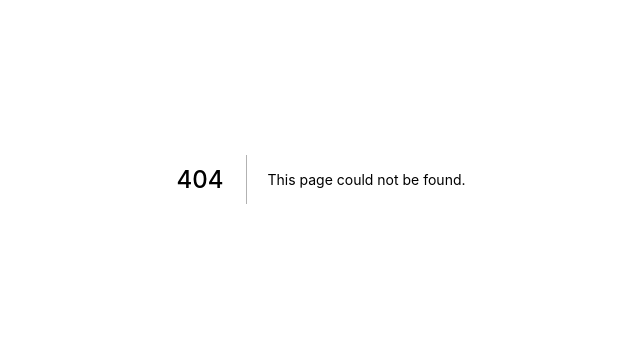
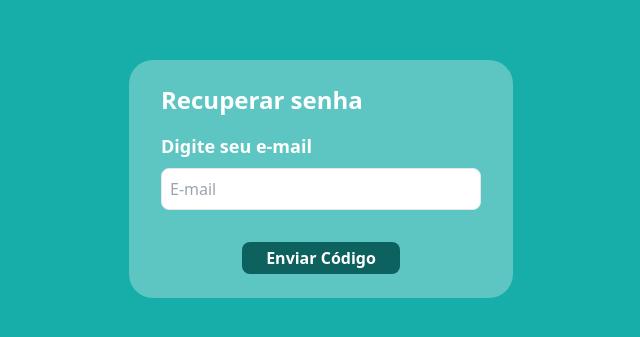
Before and after one commit to PedroSouza157998/ufpe-map, a Next.js app: page /recover-password in a window 1280 px wide. Before the commit this address had no page. Shown: the part 221-558 px from the top of the page, without its empty margins (319-959 px from the left). Built offline with nearby package versions, Linux system fonts and the light colour scheme.

Commit message:
add recover-password and link button login page

```diff
--- a/src/app/modules/login/index.tsx
+++ b/src/app/modules/login/index.tsx
@@ -3,9 +3,6 @@ import { useRouter } from 'next/router';
 import { toast } from 'react-toastify';
 
 import axios from '../../../global/services/api';
-import Link from 'next/link';
-
-import newUser from '../../../pages/new-user'
 
 export default function Login() {
 
@@ -56,6 +53,10 @@ export default function Login() {
     router.push('/new-user');
   }
 
+  const handleRecoverPassword = () => {
+    router.push('/recover-password');
+  }
+
   return (
     <main className="flex flex-col items-center justify-center h-screen bg-green">
         <div className="flex flex-col items-center justify-center">
@@ -96,7 +97,7 @@ export default function Login() {
               Acessar
             </button>
           <form/>
-          <button className='self-start mt-8'>Esqueci minha senha</button>
+          <button onClick={handleRecoverPassword} className='self-start mt-8'>Esqueci minha senha</button>
           <button onClick={handleNewUser} className='self-start mt-4'>Criar novo usuário</button>
         </div>
     </main>
--- /dev/null
+++ b/src/app/modules/recover-password/index.tsx
@@ -0,0 +1,51 @@
+import { useState } from "react"
+
+export default function recoverPassword() {
+
+    const [email, setEmail] = useState('');
+    const [error, setError] = useState('');
+
+    const handleRecoverPassword = async(e: React.FormEvent) => {
+        e.preventDefault();
+
+        //lógica para enviar notificação email
+
+        // Verificar se o email é válido
+        if (!validateEmail(email)) {
+            setError('Invalid email format');
+            return;
+        }
+
+        console.log('Código enviado com sucesso!')
+    }
+
+    const validateEmail = (email: string): boolean => {
+        const emailRegex = /^[^\s@]+@[^\s@]+\.[^\s@]+$/;
+        return emailRegex.test(email);
+    };
+
+
+    return (
+        <main className="flex flex-col items-center justify-center h-screen bg-green">
+            <div className="w-96 h- flex flex-col bg-white bg-opacity-30 items-center text-white rounded-3xl p-6">
+                <h1 className="self-start text-2xl font-semibold mb-4 ml-2">Recuperar senha</h1>
+                <form action="">
+                    <div className="flex flex-col justify-center">
+                        <div className='mb-4'>
+                            <label className='block text-white font-semibold text-lg mb-2'>Digite seu e-mail</label>
+                            {error && <p className="text-red-500">{error}</p>}
+                            <input
+                                type="email"
+                                className="w-80 border text-gray-600 rounded-lg p-2"
+                                placeholder="E-mail"
+                                value={email}
+                                onChange={(e) => {setEmail(e.target.value)}}
+                            />
+                        </div>
+                    </div>
+                </form>
+                <button type="submit" onClick={handleRecoverPassword} className="w-23 bg-btn-login text-white font-semibold p-1 px-6 mt-4 rounded-lg">Enviar Código</button>
+            </div>
+        </main>
+    )
+}
--- /dev/null
+++ b/src/pages/recover-password.tsx
@@ -0,0 +1,3 @@
+// import Login from "../app/modules/login/page";
+import recoverPassword from "../app/modules/recover-password/index"
+export default recoverPassword
```
